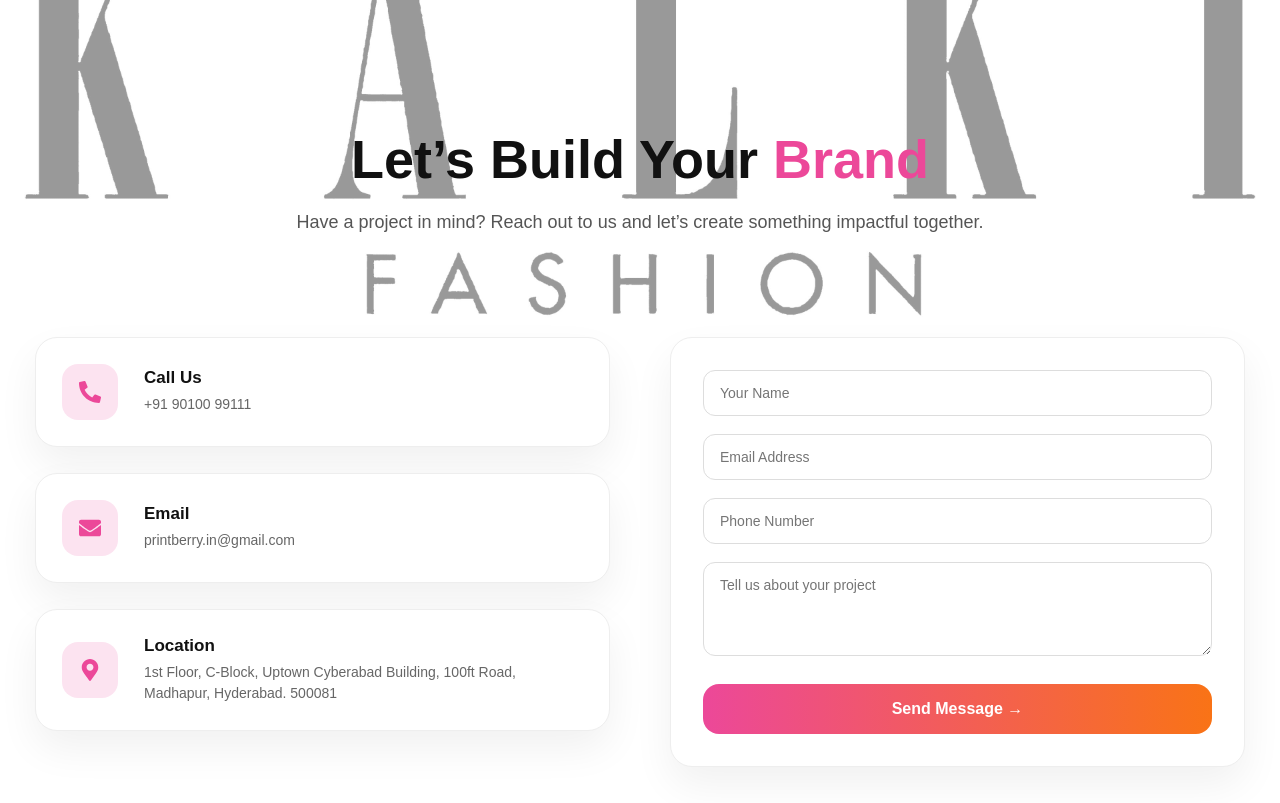
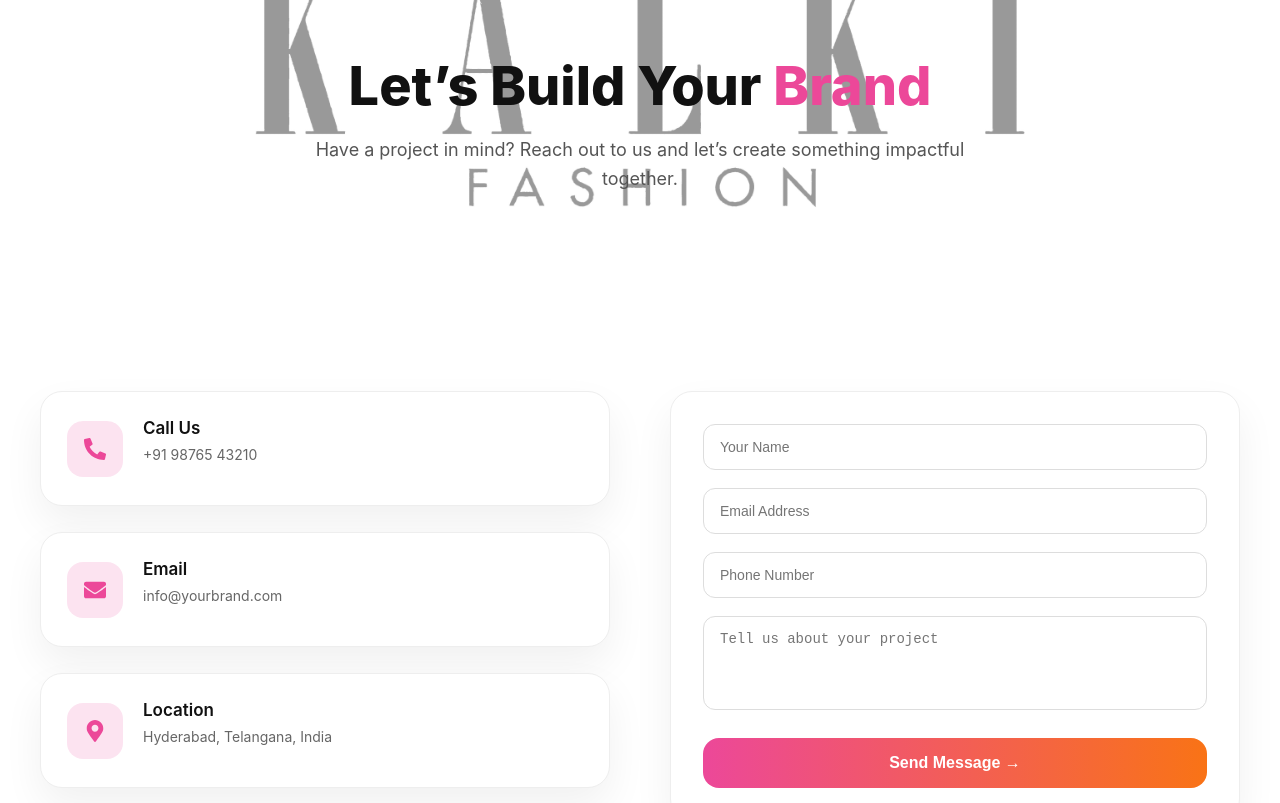
Before and after one commit to pathapatisneha2025-commits/Print-berry, a React (Create React App) app: page /contact in a window 1280 px wide. Shown: the part 340-1143 px from the top of the page. Built offline with nearby package versions, Linux system fonts and the light colour scheme.

Commit message:
changes made

```diff
--- a/src/pages/ContactPage.js
+++ b/src/pages/ContactPage.js
@@ -1,8 +1,138 @@
-import React from "react";
+import React, { useState, useEffect } from "react";
 import { FaPhoneAlt, FaEnvelope, FaMapMarkerAlt } from "react-icons/fa";
 
 export default function ContactPage() {
-  const badge = {
+  const [isMobile, setIsMobile] = useState(window.innerWidth < 768);
+
+  useEffect(() => {
+    const handleResize = () => setIsMobile(window.innerWidth < 768);
+    window.addEventListener("resize", handleResize);
+    return () => window.removeEventListener("resize", handleResize);
+  }, []);
+
+  return (
+    <section
+      style={{
+        ...styles.page,
+        padding: isMobile
+          ? "120px 20px 60px" // Top, sides, bottom
+          : "100px 40px 80px",
+      }}
+    >
+      {/* HEADER */}
+      <div
+        style={{
+          ...styles.header,
+          background: `
+            linear-gradient(rgba(255,255,255,0.6), rgba(255,255,255,0.6)),
+            url("/kalki.jpeg")
+          `,
+          backgroundSize: "cover",
+          backgroundRepeat: "no-repeat",
+          backgroundPosition: "top center",
+          padding: isMobile ? "60px 20px" : "80px 40px",
+          borderRadius: "22px",
+        }}
+      >
+        <span style={styles.badge}></span>
+
+        <h1 style={styles.heading}>
+          Let’s Build Your <span style={styles.brand}>Brand</span>
+        </h1>
+
+        <p style={styles.subText}>
+          Have a project in mind? Reach out to us and let’s create something
+          impactful together.
+        </p>
+      </div>
+
+      {/* CONTENT */}
+      <div
+        style={{
+          ...styles.content,
+          gridTemplateColumns: isMobile ? "1fr" : "1fr 1fr",
+        }}
+      >
+        {/* LEFT INFO */}
+        <div style={styles.info}>
+          {[
+            {
+              icon: <FaPhoneAlt />,
+              title: "Call Us",
+              text: "+91 98765 43210",
+            },
+            {
+              icon: <FaEnvelope />,
+              title: "Email",
+              text: "info@yourbrand.com",
+            },
+            {
+              icon: <FaMapMarkerAlt />,
+              title: "Location",
+              text: "Hyderabad, Telangana, India",
+            },
+          ].map((item) => (
+            <div
+              key={item.title}
+              style={styles.infoCard}
+              onMouseEnter={(e) =>
+                (e.currentTarget.style.transform = "translateY(-6px)")
+              }
+              onMouseLeave={(e) =>
+                (e.currentTarget.style.transform = "translateY(0)")
+              }
+            >
+              <div style={styles.iconWrap}>{item.icon}</div>
+
+              <div>
+                <h4 style={styles.infoTitle}>{item.title}</h4>
+                <p style={styles.infoText}>{item.text}</p>
+              </div>
+            </div>
+          ))}
+        </div>
+
+        {/* RIGHT FORM */}
+        <form style={styles.form}>
+          <input type="text" placeholder="Your Name" style={styles.input} />
+          <input type="email" placeholder="Email Address" style={styles.input} />
+          <input type="text" placeholder="Phone Number" style={styles.input} />
+          <textarea
+            placeholder="Tell us about your project"
+            rows={4}
+            style={styles.textarea}
+          />
+          <button
+            style={styles.submitBtn}
+            onMouseEnter={(e) =>
+              (e.currentTarget.style.transform = "translateY(-2px)")
+            }
+            onMouseLeave={(e) =>
+              (e.currentTarget.style.transform = "translateY(0)")
+            }
+          >
+            Send Message →
+          </button>
+        </form>
+      </div>
+    </section>
+  );
+}
+
+const styles = {
+  page: {
+    minHeight: "100vh",
+    color: "#111",
+    background: "#fff", // page is plain now
+  },
+
+  header: {
+    textAlign: "center",
+    maxWidth: "720px",
+    margin: "0 auto 100px",
+  },
+
+  badge: {
     display: "inline-block",
     padding: "16px 32px",
     color: "#ec4899",
@@ -11,200 +141,116 @@ export default function ContactPage() {
     letterSpacing: "0.5px",
     marginBottom: "32px",
     textTransform: "uppercase",
-  };
+  },
 
-  const contactInfo = [
-    { icon: <FaPhoneAlt />, title: "Call Us", text: "+91 90100 99111" },
-    { icon: <FaEnvelope />, title: "Email", text: "printberry.in@gmail.com" },
-    {
-      icon: <FaMapMarkerAlt />,
-      title: "Location",
-      text: "1st Floor, C-Block, Uptown Cyberabad Building, 100ft Road, Madhapur, Hyderabad. 500081",
-    },
-  ];
+  heading: {
+    fontSize: "clamp(36px, 5vw, 54px)",
+    fontWeight: "800",
+    marginBottom: "18px",
+  },
 
-  return (
-    <>
-      <style>{`
-        * { box-sizing: border-box; margin:0; padding:0; font-family: 'Poppins', sans-serif;}
-        body { background: #fff; color: #111827; }
+  brand: {
+    color: "#ec4899",
+  },
 
-        .contact-page {
-          min-height: 100vh;
-          padding: 250px 40px 80px;
-          background: linear-gradient(rgba(255,255,255,0.6), rgba(255,255,255,0.6)),
-                      url('/kalki.jpeg');
-          background-size: contain;
-                    background-repeat: no-repeat;
+  subText: {
+    fontSize: "18px",
+    color: "#555",
+    lineHeight: "1.6",
+  },
 
-          background-position: top center;
-          color: #111;
-        }
+  content: {
+    display: "grid",
+    gap: "60px",
+  },
 
-        .contact-header {
-          text-align: center;
-          max-width: 720px;
-          margin: 0 auto 100px;
-        }
+  info: {
+    display: "flex",
+    flexDirection: "column",
+    gap: "26px",
+  },
 
-        .contact-header h1 {
-          font-size: clamp(36px, 5vw, 54px);
-          font-weight: 800;
-          margin-bottom: 18px;
-        }
+  infoCard: {
+    display: "flex",
+    alignItems: "center",
+    gap: "20px",
+    padding: "26px",
+    borderRadius: "22px",
+    background: "#ffffff",
+    border: "1px solid #eee",
+    boxShadow: "0 18px 40px rgba(0,0,0,0.06)",
+    transition: "all 0.3s ease",
+    cursor: "pointer",
+  },
 
-        .contact-header .brand { color: #ec4899; }
+  iconWrap: {
+    width: "56px",
+    height: "56px",
+    borderRadius: "16px",
+    background: "rgba(236,72,153,0.15)",
+    display: "flex",
+    alignItems: "center",
+    justifyContent: "center",
+    fontSize: "22px",
+    color: "#ec4899",
+    flexShrink: 0,
+  },
 
-        .contact-header p {
-          font-size: 18px;
-          color: #555;
-          line-height: 1.6;
-        }
+  infoTitle: {
+    margin: 0,
+    fontSize: "17px",
+    fontWeight: "600",
+  },
 
-       .contact-content {
-  display: grid;
-  grid-template-columns: 1fr 1fr;
-  gap: 60px;
-}
+  infoText: {
+    marginTop: "6px",
+    fontSize: "14px",
+    color: "#666",
+    lineHeight: "1.5",
+  },
 
-.info {
-  display: flex;
-  flex-direction: column;
-  gap: 26px; /* space between contact info cards */
-}
+  form: {
+    background: "#ffffff",
+    border: "1px solid #eee",
+    borderRadius: "22px",
+    padding: "32px",
+    display: "flex",
+    flexDirection: "column",
+    gap: "18px",
+    boxShadow: "0 18px 40px rgba(0,0,0,0.06)",
+  },
 
+  input: {
+    padding: "14px 16px",
+    borderRadius: "12px",
+    border: "1px solid #ddd",
+    background: "#fff",
+    color: "#111",
+    fontSize: "14px",
+    outline: "none",
+  },
 
-        .info-card {
-          display: flex;
-          align-items: center;
-          gap: 26px;
-          padding: 26px;
-          border-radius: 22px;
-          background: #fff;
-          border: 1px solid #eee;
-          box-shadow: 0 18px 40px rgba(0,0,0,0.06);
-          transition: all 0.3s ease;
-          cursor: pointer;
-        }
+  textarea: {
+    padding: "14px 16px",
+    borderRadius: "12px",
+    border: "1px solid #ddd",
+    background: "#fff",
+    color: "#111",
+    fontSize: "14px",
+    outline: "none",
+    resize: "none",
+  },
 
-        .info-card:hover {
-          transform: translateY(-6px);
-        }
-
-        .icon-wrap {
-          width: 56px;
-          height: 56px;
-          border-radius: 16px;
-          background: rgba(236,72,153,0.15);
-          display: flex;
-          align-items: center;
-          justify-content: center;
-          font-size: 22px;
-          color: #ec4899;
-          flex-shrink: 0;
-        }
-
-        .info-title { margin: 0; font-size: 17px; font-weight: 600; }
-        .info-text { margin-top: 6px; font-size: 14px; color: #666; line-height: 1.5; }
-
-        .contact-form {
-          background: #fff;
-          border: 1px solid #eee;
-          border-radius: 22px;
-          padding: 32px;
-          display: flex;
-          flex-direction: column;
-          gap: 18px;
-          box-shadow: 0 18px 40px rgba(0,0,0,0.06);
-        }
-
-        .contact-form input,
-        .contact-form textarea {
-          padding: 14px 16px;
-          border-radius: 12px;
-          border: 1px solid #ddd;
-          font-size: 14px;
-          outline: none;
-        }
-
-        .contact-form button {
-          margin-top: 10px;
-          padding: 16px;
-          border-radius: 16px;
-          border: none;
-          background: linear-gradient(90deg,#ec4899,#f97316);
-          color: #fff;
-          font-weight: 700;
-          font-size: 16px;
-          cursor: pointer;
-          transition: transform 0.25s ease;
-        }
-
-        .contact-form button:hover {
-          transform: translateY(-2px);
-        }
-
-        @media (max-width: 1440px) {
-          .contact-page { padding: 300px 35px 75px; }
-        }
-
-        @media (max-width: 1024px) {
-          .contact-page { padding: 300px 30px 70px; }
-        }
-
-        @media (max-width: 768px) {
-          .contact-page { padding: 120px 20px 60px; }
-          .contact-content { grid-template-columns: 1fr; }
-          .contact-header h1 { font-size: 32px; }
-        }
-      `}</style>
-
-      <section className="contact-page">
-        <div className="contact-header">
-          <span style={badge}></span>
-          <h1>
-            Let’s Build Your <span className="brand">Brand</span>
-          </h1>
-          <p>
-            Have a project in mind? Reach out to us and let’s create something impactful together.
-          </p>
-        </div>
-
-        <div className="contact-content">
-          <div className="info">
-            {contactInfo.map((item) => (
-              <div key={item.title} className="info-card">
-                <div className="icon-wrap">{item.icon}</div>
-                <div>
-                  <h4 className="info-title">{item.title}</h4>
-                  <p className="info-text">{item.text}</p>
-                </div>
-              </div>
-            ))}
-          </div>
-
-          <form
-            className="contact-form"
-            onSubmit={(e) => {
-              e.preventDefault();
-              const name = e.target[0].value;
-              const email = e.target[1].value;
-              const phone = e.target[2].value;
-              const message = e.target[3].value;
-              const whatsappNumber = "+91 90100 99111";
-              const text = `Hello, I have a new enquiry:\nName: ${name}\nEmail: ${email}\nPhone: ${phone}\nMessage: ${message}`;
-              const encodedText = encodeURIComponent(text);
-              window.open(`https://wa.me/${whatsappNumber}?text=${encodedText}`, "_blank");
-            }}
-          >
-            <input type="text" placeholder="Your Name" />
-            <input type="email" placeholder="Email Address" />
-            <input type="text" placeholder="Phone Number" />
-            <textarea placeholder="Tell us about your project" rows={4} />
-            <button type="submit">Send Message →</button>
-          </form>
-        </div>
-      </section>
-    </>
-  );
-}
+  submitBtn: {
+    marginTop: "10px",
+    padding: "16px",
+    borderRadius: "16px",
+    border: "none",
+    background: "linear-gradient(90deg,#ec4899,#f97316)",
+    color: "#fff",
+    fontWeight: "700",
+    fontSize: "16px",
+    cursor: "pointer",
+    transition: "transform 0.25s ease",
+  },
+};
```
